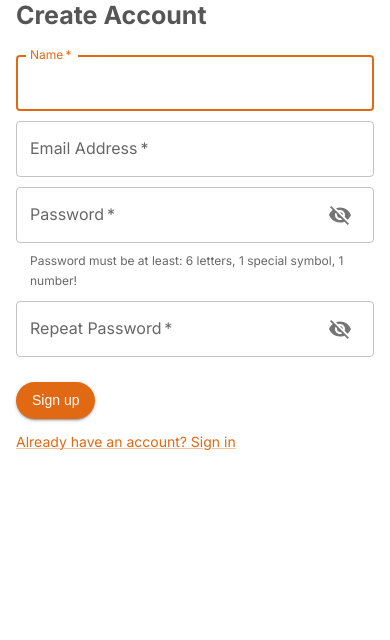
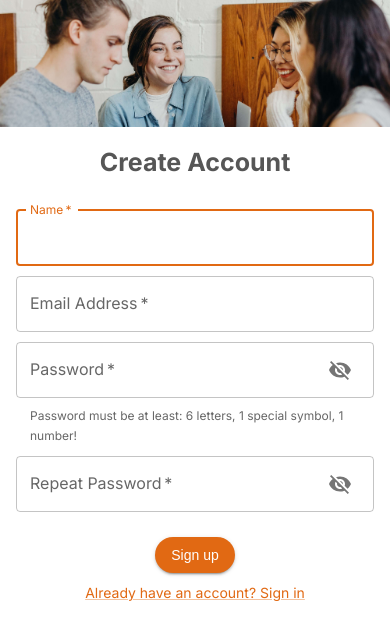
Before and after one commit to Liz0001/Bestays-Project, a React (Vite) app in the folder client/: page /signup in a window 390 px wide. Shown: the top 640 px of the page. Built offline with nearby package versions, Linux system fonts and the light colour scheme; a web font is replaced by a local one.

Commit message:
implement registration form design

```diff
--- a/client/src/components/loginRegister/register/Register.tsx
+++ b/client/src/components/loginRegister/register/Register.tsx
@@ -2,5 +2,12 @@ import { RegForm } from './RegForm';
 import './register.css';
 
 export function Register() {
-    return <RegForm />;
+    return (
+        <>
+            <div className="register-container">
+                <div className="register-bg-image"></div>
+                <RegForm />
+            </div>
+        </>
+    );
 }
--- a/client/src/components/loginRegister/register/register.css
+++ b/client/src/components/loginRegister/register/register.css
@@ -1,3 +1,11 @@
+.reg-container {
+    padding: 20px;
+    display: flex !important;
+    flex-direction: column;
+    text-align: center;
+    justify-content: center;
+}
+
 .reg-form div {
     margin-bottom: 5px;
 }
@@ -9,5 +17,71 @@
 
 .reg-form p {
     margin-bottom: 5px;
-    /* color: #e16913; */
 }
+
+.css-1d3z3hw-MuiOutlinedInput-notchedOutline {
+    background-image: linear-gradient(
+        to right,
+        transparent,
+        transparent,
+        #ffebdd
+    ) !important;
+    z-index: -1;
+}
+
+.css-78trlr-MuiButtonBase-root-MuiIconButton-root {
+    z-index: 1;
+}
+
+.register-container {
+    display: flex;
+    flex-direction: row;
+    justify-content: start;
+    overflow: hidden;
+    position: relative;
+}
+
+.register-bg-image {
+    height: 100vh;
+    min-height: 500px;
+    width: 55%;
+
+    background-image: url('../../../assets/images/register.jpg');
+    background-repeat: no-repeat;
+    background-position: 40% 100%;
+    background-size: cover;
+}
+
+input:-webkit-autofill,
+input:-webkit-autofill:hover,
+input:-webkit-autofill:focus,
+textarea:-webkit-autofill,
+textarea:-webkit-autofill:hover,
+textarea:-webkit-autofill:focus,
+select:-webkit-autofill,
+select:-webkit-autofill:hover,
+select:-webkit-autofill:focus {
+    border: none;
+    -webkit-box-shadow: 0 0 0px 1000px #ffebdd27 inset;
+    transition: background-color 5000s ease-in-out 0s;
+}
+
+@media only screen and (max-width: 750px) {
+    .register-container {
+        flex-direction: column;
+    }
+    .register-bg-image {
+        width: 100%;
+        height: 20vh;
+        min-height: unset;
+        background-position: 40% 25%;
+    }
+}
+
+@media only screen and (max-width: 500px) {
+    .register-bg-image {
+        height: 15vh;
+        min-height: unset;
+        background-position: 40% 20%;
+    }
+}
```
